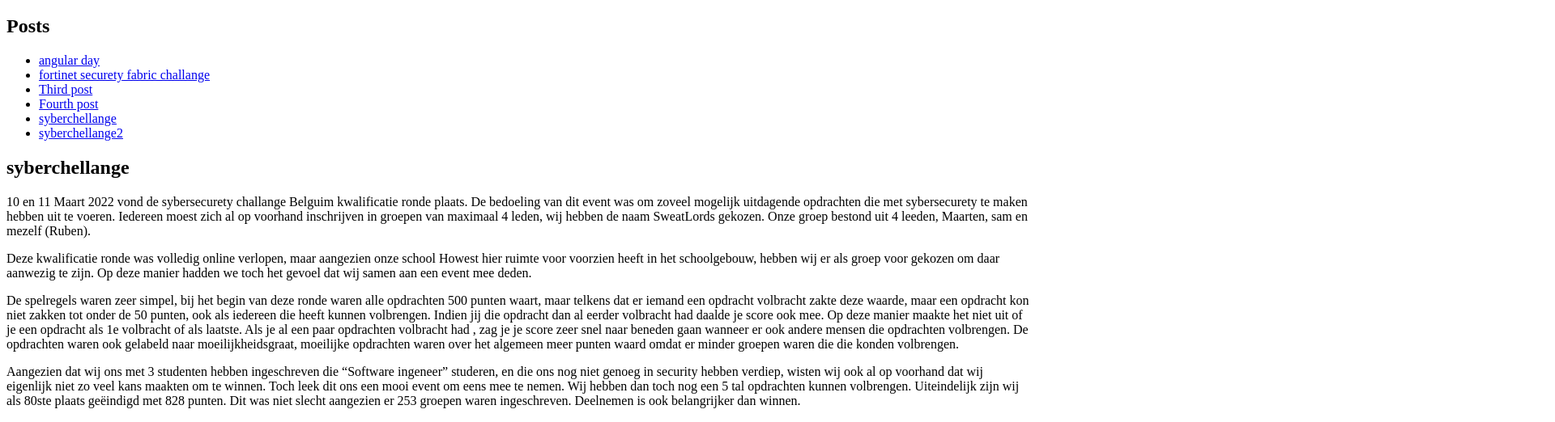
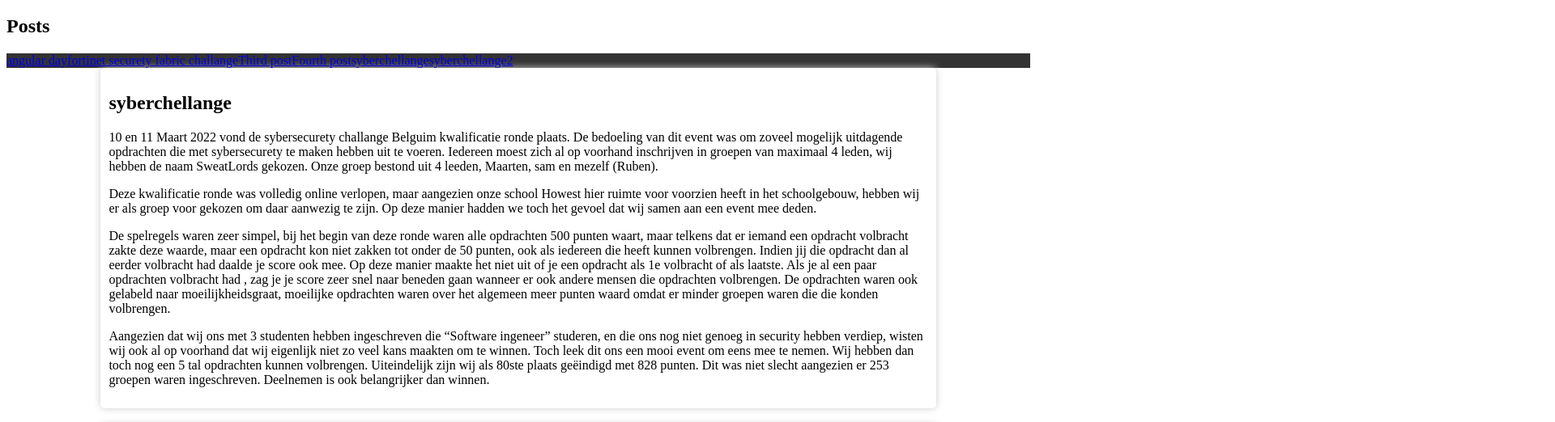
Before and after one commit to RubenAspeslagSchool/blog, a plain HTML site: page index.html in a window 1280 px wide. Shown: the part 61-583 px from the top of the page at 81% size, 1920 px wide, since content can reach past the window. Drawn offline with Linux system fonts and the light colour scheme; files that its build step writes are made by us from their sources.

Commit message:
add style

```diff
--- /dev/null
+++ b/css.css
@@ -0,0 +1,21 @@
+ul {
+    list-style-type: none;
+    margin: 0;
+    padding: 0;
+    overflow: hidden;
+    background-color: #333;
+}
+
+li {
+    float: left;
+}
+
+article {
+    margin: 0 auto;
+    width: 80%;
+    padding: 10px;
+    background-color: #fff;
+    border-radius: 5px;
+    box-shadow: 0 0 10px #ccc;
+    margin-bottom: 20px;
+}
--- a/index.html
+++ b/index.html
@@ -1,10 +1,13 @@
 <!DOCTYPE html>
 <html lang="en">
+
+<!---url: https://rubenaspeslagblog.netlify.app  -->
 <head>
     <meta charset="UTF-8">
     <meta http-equiv="X-UA-Compatible" content="IE=edge">
     <meta name="viewport" content="width=device-width, initial-scale=1.0">
     <title>blog Ruben Aspeslag</title>
+    <link rel="stylesheet" href="css/css.css">
 </head>
 <body>
     <h1>Blog Ruben Aspeslag</h1>
@@ -48,7 +51,7 @@
         <p>Eerst moest iedereen een account aanmaken op hun systeem, wat vanwege een paar technische probleemen niet echt vlot verliep. Vervolgens kwam er een uitleg over Fortinet Security Fabric, : ztna en CTNA. </p>
         <p>Hierna moesten er groepen gevormd worden. Je het was niet te bedoeling om jein te schrijven in groepen, maar je we moesten daar ter plekke teams van 2 maken. Aangezien ik daar nog niemand kende heb ik aangesloten bij mijn buur, een oudere meneer die al een aantal jaar werkt in de cyber security.</p>
         <p>Vervolgens was er een pizza pauze, en was er tijd om te praten met de andere deelnemers.</p>
-
+        <p>na de pizza pauze was er tijd om de challange verder uit te werken, en werden er prijzen uitgerijkt</p>
     </article>
 
 
```
